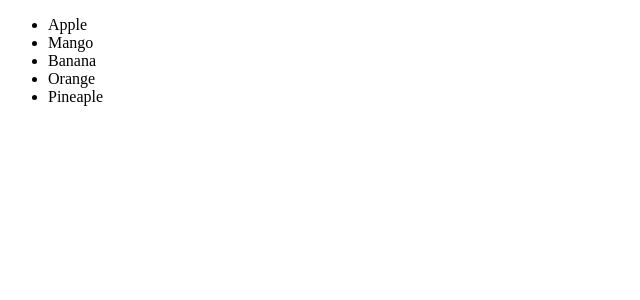
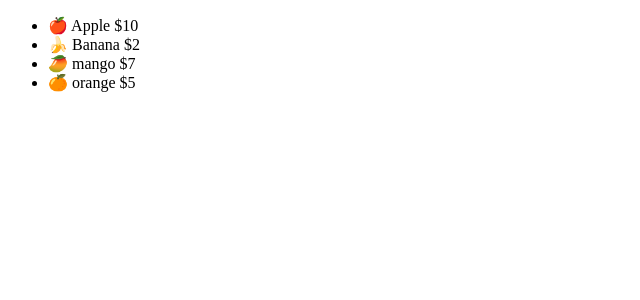
Before and after one commit to wisekid254/React2025, a React (Vite) app in the folder reactPro/: page / in a window 1280 px wide. Shown: the top 300 px of the page, without its empty margins (0-640 px from the left). Built offline with nearby package versions, Linux system fonts and the light colour scheme.

Commit message:
Rendering objects array in react

```diff
--- a/reactPro/src/components/Fruits.jsx
+++ b/reactPro/src/components/Fruits.jsx
@@ -1,12 +1,16 @@
 export default function Fruits() {
-  const fruits = ["Apple", "Mango", "Banana", "Orange", "Pineaple"];
+  //const fruits = ["Apple", "Mango", "Banana", "Orange", "Pineaple"];
+  const fruits = [
+    { name: "Apple", Price: 10, emoji: "🍎" },
+    { name: "Banana", Price: 2, emoji: "🍌" },
+    { name: "mango", Price: 7, emoji: "🥭" },
+    { name: "orange", Price: 5, emoji: "🍊" },
+  ];
   return (
-    <ul>
-      <div>
-        {fruits.map((fruit) => (
-          <li key={fruit}>{fruit}</li>
-        ))}
-      </div>
-    </ul>
+    <div>
+      <ul>
+        {fruits.map((fruit=>(<li key={fruit.name}>{fruit.emoji} {fruit.name}  ${fruit.Price}</li>)))}
+      </ul>
+    </div>
   );
 }
```
